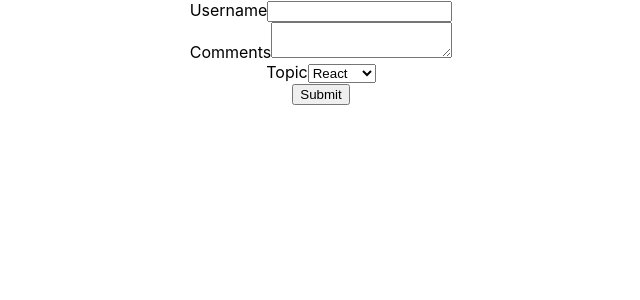
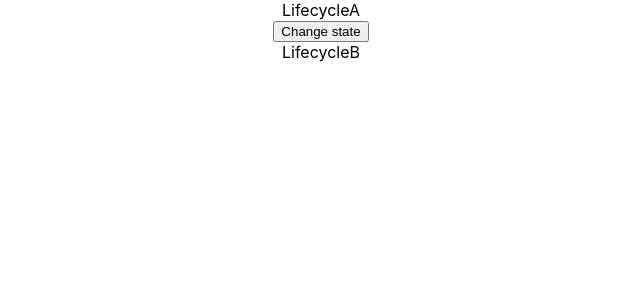
Before and after one commit to bl-liu6/React-Notes, a React (Create React App) app: page / in a window 1280 px wide. Shown: the top 300 px of the page, without its empty margins (319-959 px from the left). Built offline with nearby package versions, Linux system fonts and the light colour scheme.

Commit message:
Add files via upload

```diff
--- a/src/App.js
+++ b/src/App.js
@@ -17,12 +17,14 @@
 import './components/appStyles.css';
 import styles from './components/appStyles.module.css'
 import Form from './components/Form';
+import LifecycleA from './components/LifecycleA';
 
 class App extends Component {
   render() {
     return (
       <div className="App">
-        <Form />
+        <LifecycleA />
+        {/* <Form /> */}
         {/* <h1 className='error'>Error</h1>
         <h1 className={styles.success}>Success</h1> */}
         {/* <Inline /> */}
--- /dev/null
+++ b/src/components/LifecycleA.js
@@ -0,0 +1,55 @@
+import React, { Component } from 'react'
+import LifecycleB from './LifecycleB'
+
+class LifecycleA extends Component {
+    constructor(props) {
+        super(props)
+
+        this.state = {
+            name: 'Leo'
+        }
+        console.log('lifecycleA constructor')
+    }
+
+    static getDerivedStateFromProps(props, state) {
+        console.log('lifecycleA getDerivedStateFromProps')
+        return null
+    }
+
+    componentDidMount() {
+        console.log('lifecycleA componentDidMount')
+    }
+
+    shouldComponentUpdate() {
+        console.log('LifecycleA shouldComponentUpdate')
+        return true
+    }
+
+    getSnapshotBeforeUpdate() {
+        console.log('LifecycleA getSnapshotBeforeUpdate')
+        return null
+    }
+
+    componentDidUpdate() {
+        console.log('LifecycleA componentDidUpdate')
+    }
+
+    changeState = () => {
+        this.setState({
+            name: 'Charles River'
+        })
+    }
+
+    render() {
+        console.log('lifecycleA render')
+        return (
+            <div>
+                <div>LifecycleA</div>
+                <button onClick={this.changeState}>Change state</button>
+                <LifecycleB />
+            </div>
+        )
+    }
+}
+
+export default LifecycleA
--- /dev/null
+++ b/src/components/LifecycleB.js
@@ -0,0 +1,45 @@
+import React, { Component } from 'react'
+
+class LifecycleB extends Component {
+    constructor(props) {
+        super(props)
+
+        this.state = {
+            name: 'Leo'
+        }
+        console.log('lifecycleB constructor')
+    }
+
+    static getDerivedStateFromProps(props, state) {
+        console.log('lifecycleB getDerivedStateFromProps')
+        return null
+    }
+
+    componentDidMount() {
+        console.log('lifecycleB componentDidMount')
+    }
+    shouldComponentUpdate() {
+        console.log('LifecycleB shouldComponentUpdate')
+        return true
+    }
+
+    getSnapshotBeforeUpdate() {
+        console.log('LifecycleB getSnapshotBeforeUpdate')
+        return null
+    }
+
+    componentDidUpdate() {
+        console.log('LifecycleB componentDidUpdate')
+    }
+
+    render() {
+        console.log('lifecycleB render')
+        return (
+            <div>
+                LifecycleB
+            </div>
+        )
+    }
+}
+
+export default LifecycleB
```
Also changed, not shown: src/Notes/Component Mounting Lifecycle Methods.txt (added), src/Notes/Component Updating Lifecycle Methods.txt (added), src/Notes/Error Handling Phase Methods.txt (added), src/Notes/Unmounting Phase Method.txt (added).
